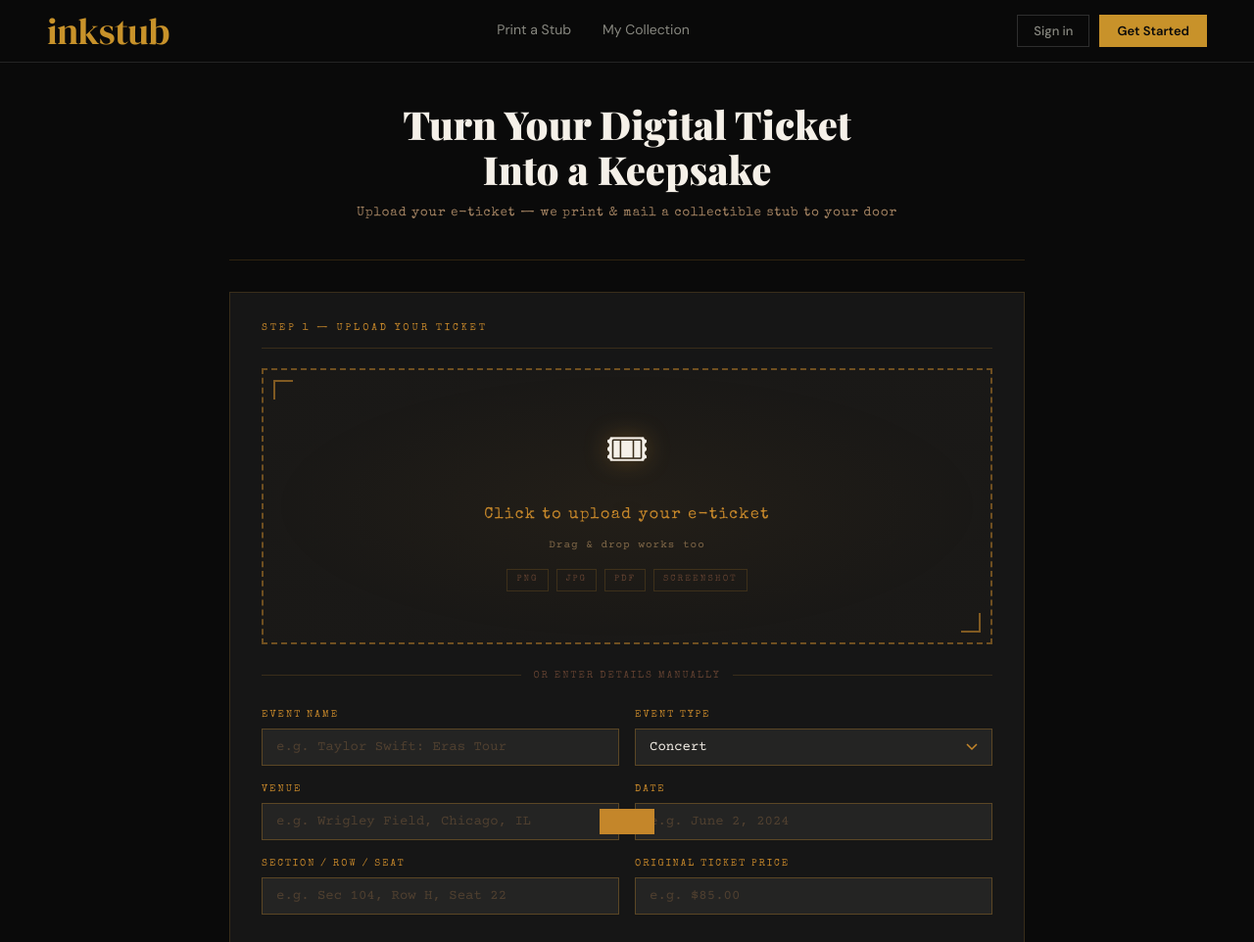
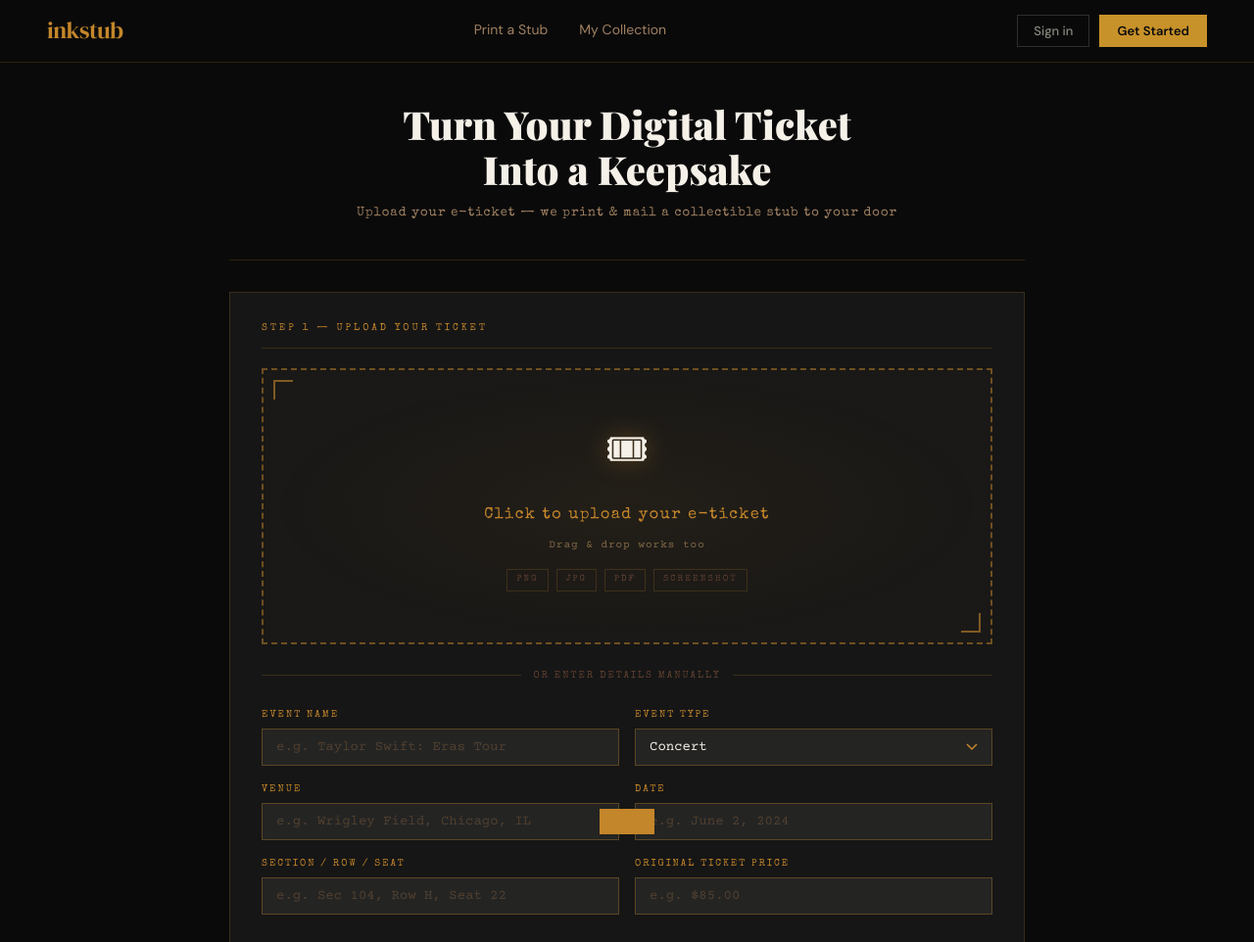
Before and after one commit to inkstub/inkstub, a plain HTML site: page app.html in a window 1280 px wide. Shown: the top 962 px of the page at 98% size. Drawn offline with nearby package versions, Linux system fonts and the light colour scheme.

Commit message:
Add files via upload

```diff
--- a/app.html
+++ b/app.html
@@ -1368,28 +1368,72 @@ main { max-width: 860px; margin: 0 auto; padding: 32px 24px 80px; }
   .category-grid { grid-template-columns: repeat(2, 1fr); }
 }
 
+nav {
+      position: fixed;
+      top: 0; left: 0; right: 0;
+      z-index: 100;
+      padding: 0 48px;
+      height: 64px;
+      display: flex;
+      align-items: center;
+      justify-content: space-between;
+      background: rgba(10,10,10,0.85);
+      backdrop-filter: blur(16px);
+      border-bottom: 1px solid var(--border);
+    }
+
+    .nav-logo {
+      font-family: 'DM Serif Display', serif;
+      font-size: 24px;
+      color: var(--gold);
+      text-decoration: none;
+      letter-spacing: -0.5px;
+    }
+
+    .nav-links {
+      display: flex;
+      align-items: center;
+      gap: 32px;
+      list-style: none;
+    }
+
+    .nav-links a {
+      font-size: 14px;
+      font-weight: 400;
+      color: var(--text-muted);
+      text-decoration: none;
+      transition: color 0.2s;
+    }
+    .nav-links a:hover { color: var(--text); }
+
+    .nav-cta {
+      background: var(--gold) !important;
+      color: var(--black) !important;
+      font-weight: 600 !important;
+      padding: 9px 20px;
+      font-size: 14px !important;
+      transition: background 0.2s !important;
+    }
+    .nav-cta:hover { background: var(--gold-lt) !important; }
+
 .ticket-wrap { width: 100%; }
 #ticketEl { display:block; overflow-x:auto; overflow-y:hidden; padding: 8px 0 4px; }
 #ticketEl > div { margin: 0 auto; }
 .ticket-wrap-outer > div { width: 100%; }
 
-/* Force logo gold — overrides browser default link purple */
-header a, header a:link, header a:visited { color: #C8922A !important; text-decoration: none !important; }
-header a:hover { color: #E0A840 !important; }
 </style>
 </head>
 <body>
 
   <!-- HEADER -->
-  <header style="position:fixed;top:0;left:0;right:0;z-index:100;padding:0 48px;height:64px;display:flex;align-items:center;justify-content:space-between;background:rgba(10,10,10,0.85);backdrop-filter:blur(16px);border-bottom:1px solid #242424">
-    <a href="index.html" style="font-family:'DM Serif Display',serif;font-size:38px;font-weight:400;color:#C8922A !important;text-decoration:none;letter-spacing:-0.5px;line-height:1">inkstub</a>
-    <ul class="nav-links" style="list-style:none;margin:0;padding:0;display:flex;align-items:center;gap:32px">
-      <li><button data-view="create" class="app-nav-link" style="background:none;border:none;font-family:'DM Sans',sans-serif;font-size:14px;color:#888880;cursor:pointer;padding:0;transition:color 0.2s">Print a Stub</button></li>
-      <li><button data-view="collection" class="app-nav-link" style="background:none;border:none;font-family:'DM Sans',sans-serif;font-size:14px;color:#888880;cursor:pointer;padding:0;transition:color 0.2s">My Collection</button></li>
+  <nav>
+    <a href="index.html" class="nav-logo">inkstub</a>
+    <ul class="nav-links">
+      <li><button data-view="create" class="app-nav-link" style="background:none;border:none;font-family:'DM Sans',sans-serif;font-size:14px;color:var(--text-muted);cursor:pointer;padding:0;transition:color 0.2s">Print a Stub</button></li>
+      <li><button data-view="collection" class="app-nav-link" style="background:none;border:none;font-family:'DM Sans',sans-serif;font-size:14px;color:var(--text-muted);cursor:pointer;padding:0;transition:color 0.2s">My Collection</button></li>
     </ul>
     <div id="appNavAuth" style="display:flex;align-items:center;gap:10px"></div>
-  </header>
-
+  </nav>
   <!-- ═══════════════════════════════════════
        VIEW: CREATE
   ═══════════════════════════════════════ -->
```
